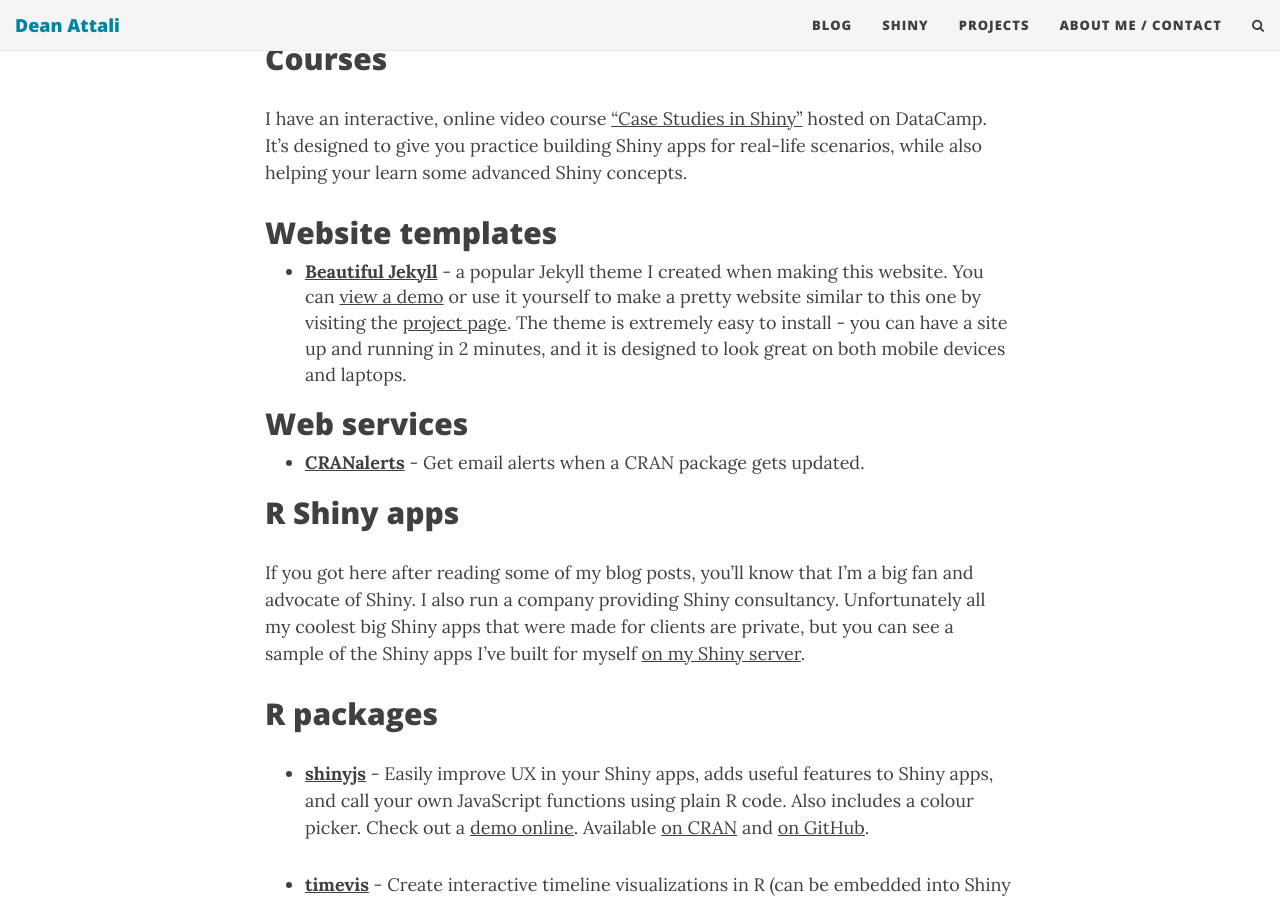
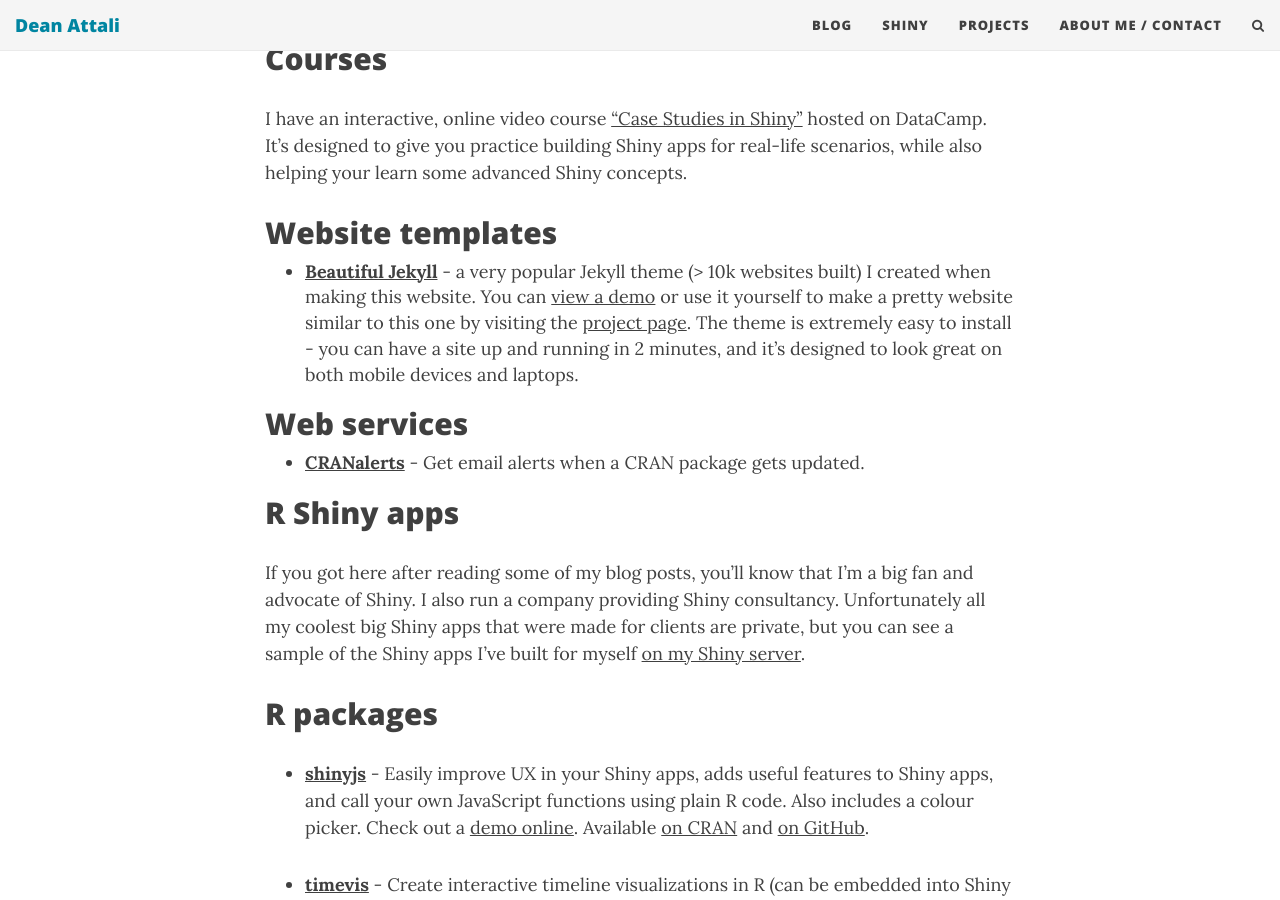
Before and after one commit to daattali/daattali.github.io, a Jekyll site: the page built from projects.md, in a window 1280 px wide and 900 px high, scrolled down 552 px. Built offline with Jekyll 4.4.1, drawn with Linux system fonts in a browser that asks for light colours; nearby versions of some CDN libraries; comment, search, counter and statistics services are not loaded.

Commit message:
Update projects.md

```diff
--- a/projects.md
+++ b/projects.md
@@ -19,7 +19,7 @@ I have an interactive, online video course ["Case Studies in Shiny"](https://www
 
 ## Website templates
 
--  **[Beautiful Jekyll](https://deanattali.com/beautiful-jekyll/)** - a popular Jekyll theme I created when making this website.  You can [view a demo](https://deanattali.com/beautiful-jekyll/) or use it yourself to make a pretty website similar to this one by visiting the [project page](https://github.com/daattali/beautiful-jekyll#readme). The theme is extremely easy to install - you can have a site up and running in 2 minutes, and it is designed to look great on both mobile devices and laptops.
+-  **[Beautiful Jekyll](https://beautifuljekyll.com/)** - a very popular Jekyll theme (> 10k websites built) I created when making this website.  You can [view a demo](https://beautifuljekyll.com/) or use it yourself to make a pretty website similar to this one by visiting the [project page](https://github.com/daattali/beautiful-jekyll#readme). The theme is extremely easy to install - you can have a site up and running in 2 minutes, and it's designed to look great on both mobile devices and laptops.
 
 ## Web services
 
```
